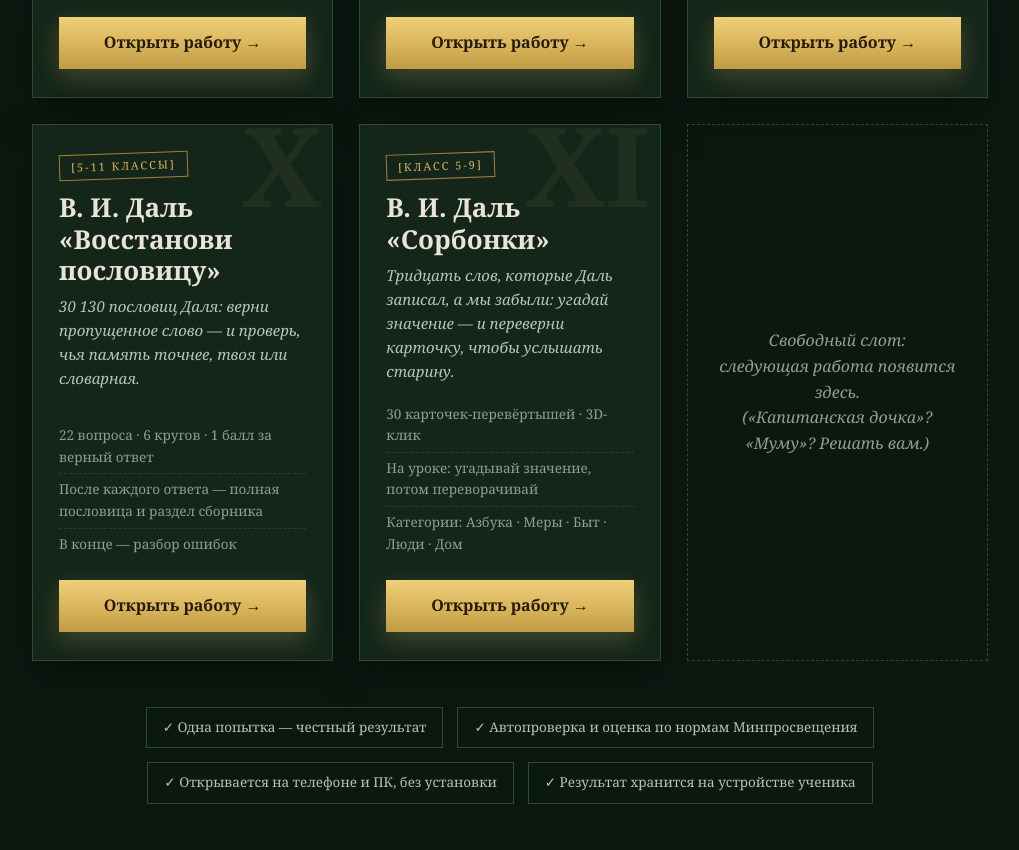
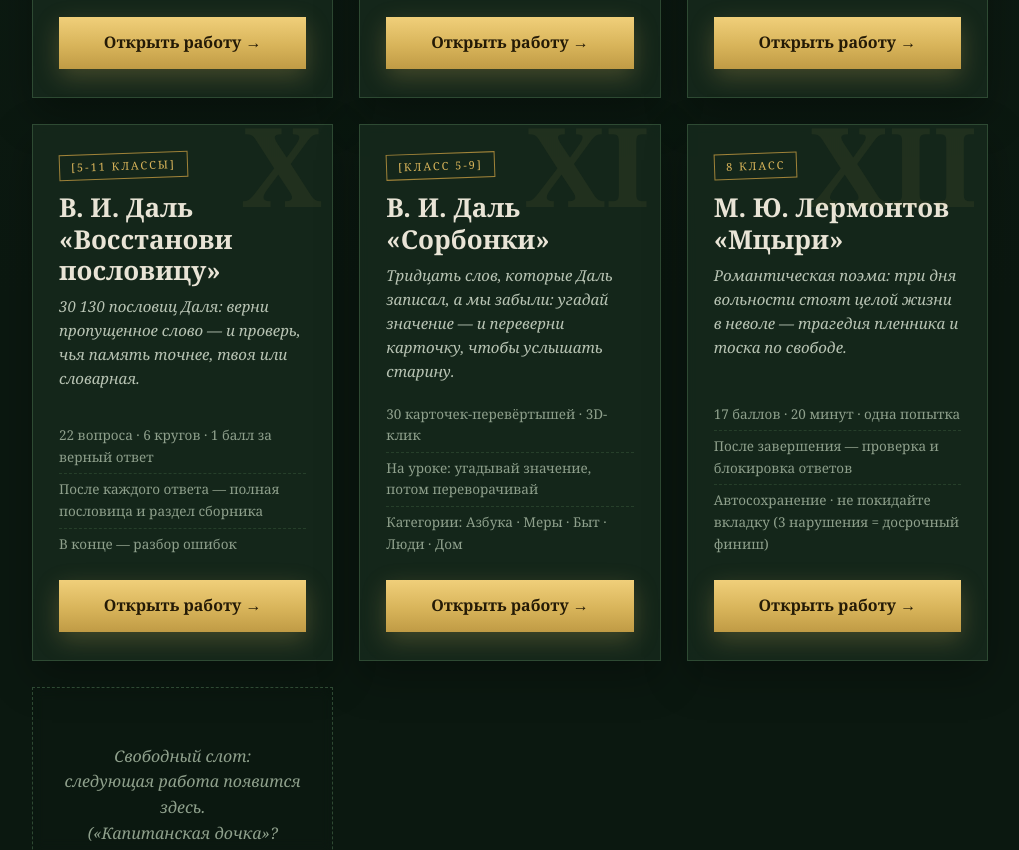
Before and after one commit to tatyanakuropatkin-alt/stranitsa, a plain HTML site: page index.html in a window 1280 px wide. Shown: the part 1950-2800 px from the top of the page, without its empty margins (130-1149 px from the left). Drawn offline with Linux system fonts and the light colour scheme.

Commit message:
Update index.html

```diff
--- a/index.html
+++ b/index.html
@@ -253,6 +253,18 @@ document.addEventListener("DOMContentLoaded",function(){
       <a class="btn" href="sorboki.html">Открыть работу →</a>
     </article>
 
+       <article class="work" data-roman="XII">
+      <span class="cls">8 класс</span>
+      <h2>М. Ю. Лермонтов<br>«Мцыри»</h2>
+      <p class="theme">Романтическая поэма: три дня вольности стоят целой жизни в неволе — трагедия пленника и тоска по свободе.</p>
+      <ul class="meta">
+        <li>17 баллов · 20 минут · одна попытка</li>
+        <li>После завершения — проверка и блокировка ответов</li>
+        <li>Автосохранение · не покидайте вкладку (3 нарушения = досрочный финиш)</li>
+      </ul>
+      <a class="btn" href="Mtsyri_worksheet_8klass.html">Открыть работу →</a>
+    </article>
+
     <article class="work soon">
       <p>Свободный слот:<br>следующая работа появится здесь.<br>(«Капитанская дочка»? «Муму»? Решать вам.)</p>
     </article>
```
